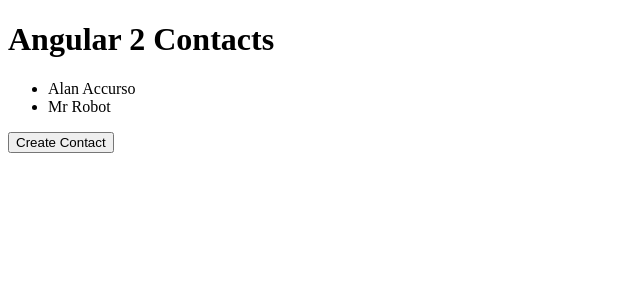
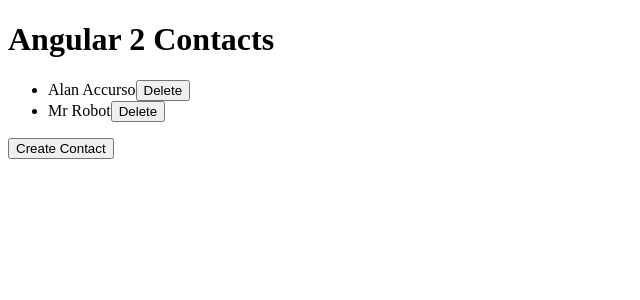
Before and after one commit to aaccurso/angular2-contacts, an Angular app: page / in a window 1280 px wide. Shown: the top 300 px of the page, without its empty margins (0-640 px from the left). Built offline with nearby package versions, Linux system fonts and the light colour scheme.

Commit message:
Implement contact delete

```diff
--- a/src/app/contact-list/contact-list.component.html
+++ b/src/app/contact-list/contact-list.component.html
@@ -1,7 +1,7 @@
 <ul>
-  <li *ngFor="let contact of contacts"
-    (click)="onSelect(contact)">
-    {{contact.name}}
+  <li *ngFor="let contact of contacts">
+    <span (click)="onSelect(contact)">{{contact.name}}</span>
+    <button type="button" (click)="deleteContact(contact.id)">Delete</button>
   </li>
 </ul>
 <button type="button" (click)="createContact()">Create Contact</button>
--- a/src/app/contact-list/contact-list.component.ts
+++ b/src/app/contact-list/contact-list.component.ts
@@ -30,6 +30,12 @@
     this.router.navigate(['/form/contact']);
   }
 
+  deleteContact(contactId: number) {
+    this.contactService.delete(contactId).subscribe(() => {
+      this.contacts = this.contacts.filter(contact => contact.id !== contactId);
+    });
+  }
+
   ngOnInit() {
     this.getContacts();
   }
--- a/src/app/contact/contact.service.ts
+++ b/src/app/contact/contact.service.ts
@@ -40,4 +40,12 @@
     });
   }
 
+  delete(id: number): Observable<void> {
+    return Observable.create(observer => {
+      this.contacts = this.contacts.filter(contact => contact.id !== id);
+      observer.next();
+      observer.complete();
+    });
+  }
+
 }
```
